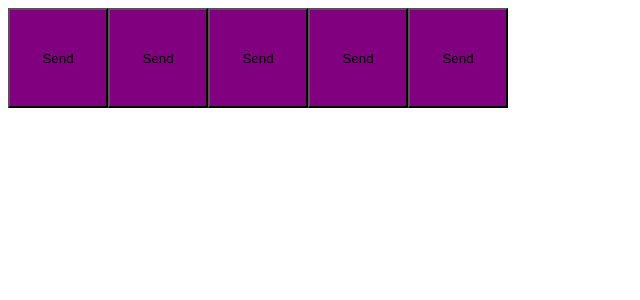
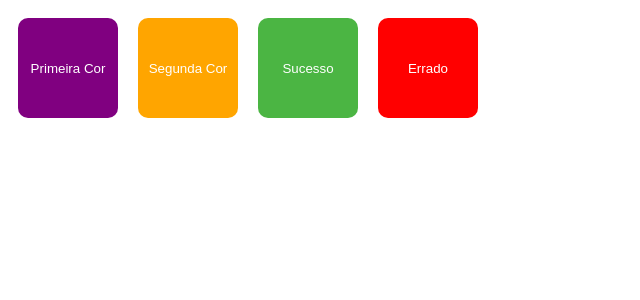
Before and after one commit to keven157751/Ignite_Timer, a React (Vite) app: page / in a window 1280 px wide. Shown: the top 300 px of the page, without its empty margins (0-640 px from the left). Built offline with nearby package versions, Linux system fonts and the light colour scheme.

Commit message:
AppIgnite: Adjust Components Button

```diff
--- a/src/App.tsx
+++ b/src/App.tsx
@@ -5,12 +5,13 @@ import { defaultTheme } from './assets/components/styles/themes/default.ts';
 
 export function App() {
   return (
-    <ThemeProvider theme={defaultTheme}>
-    <Button variant="primary" />
-    <Button variant="secundary" />
-    <Button variant="sucess" />
-    <Button variant="danger"/>
-    <Button />
-    </ThemeProvider>
+    <header>
+      <ThemeProvider theme={defaultTheme}>
+        <Button variant='primary'> Primeira Cor </Button>
+        <Button variant='secundary'> Segunda Cor </Button>
+        <Button variant='sucess'> Sucesso </Button>
+        <Button variant='danger'> Errado </Button>
+      </ThemeProvider>
+    </header>
   )
 }
--- a/src/assets/components/Button.styles.ts
+++ b/src/assets/components/Button.styles.ts
@@ -10,18 +10,20 @@ const buttonVariants = {
     primary: 'purple',
     secundary: 'orange',
     danger: 'red',
-    sucess: 'green'
+    sucess: '#4BB543'
 }
 
 export const ButtonContainer = styled.button<ButtonContainerProps>`
     width: 100px;
     height: 100px;
+    border: none;
+    border-radius: 10px;
+    margin: 10px;
+    color: white;
 
-    background-color: ${props => props.theme.primary}
-
-    /* ${props => {
+     ${props => {
         return css`
         background-color: ${buttonVariants[props.variant]}
         `
-    }} */
+    }}
 `
--- a/src/assets/components/button.tsx
+++ b/src/assets/components/button.tsx
@@ -1,8 +1,10 @@
 import { ButtonContainer, ButtonVariant } from "./Button.styles";
+
 interface ButtonProps {
     variant?: ButtonVariant;
+    children?: String;
 }
 
-export function  Button({ variant = 'primary' }: ButtonProps) {
-    return <ButtonContainer variant={variant}> Send </ButtonContainer>
+export function Button({ variant = 'primary', children = ''}: ButtonProps) {
+    return <ButtonContainer variant={variant}> {children} </ButtonContainer>
 }
```
Also changed, not shown: src/assets/pages/HomePage.tsx (added), src/assets/pages/LoginPage.tsx (added), src/assets/pages/SettingsPage.tsx (added).
